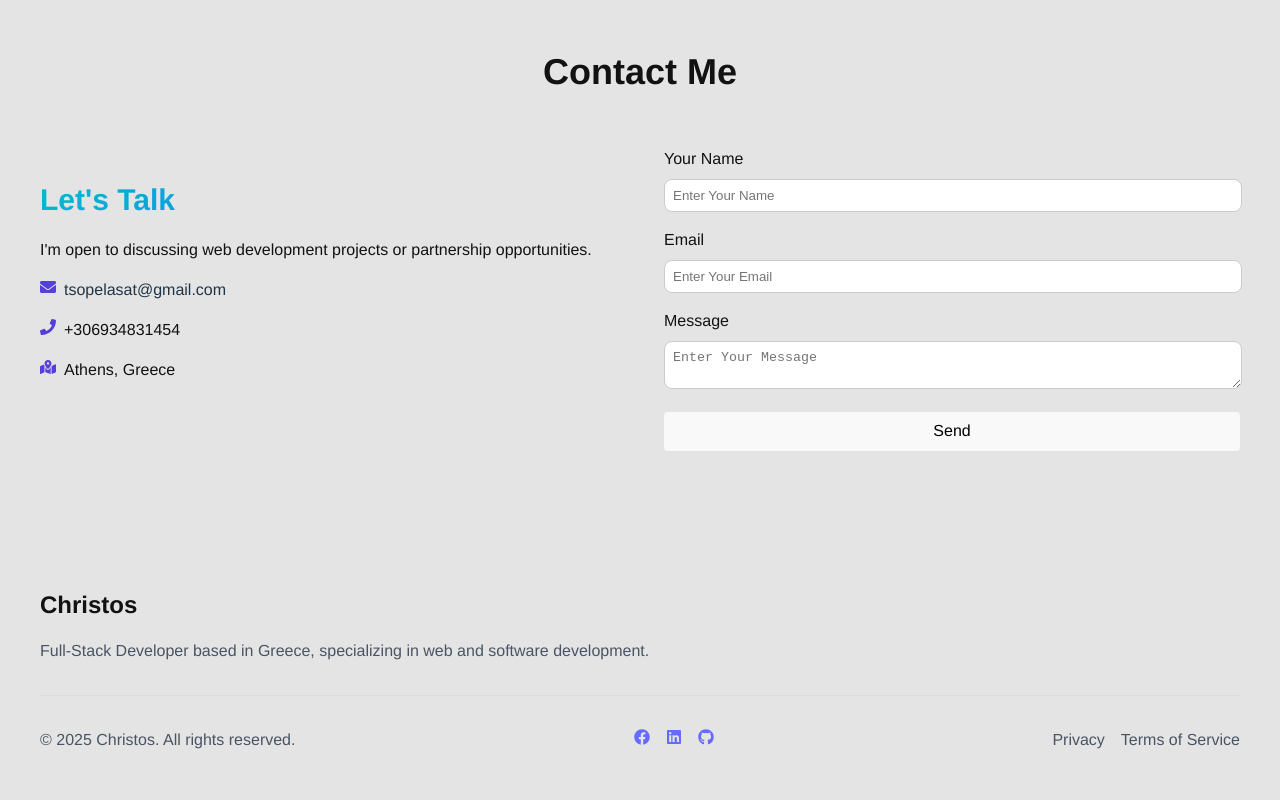
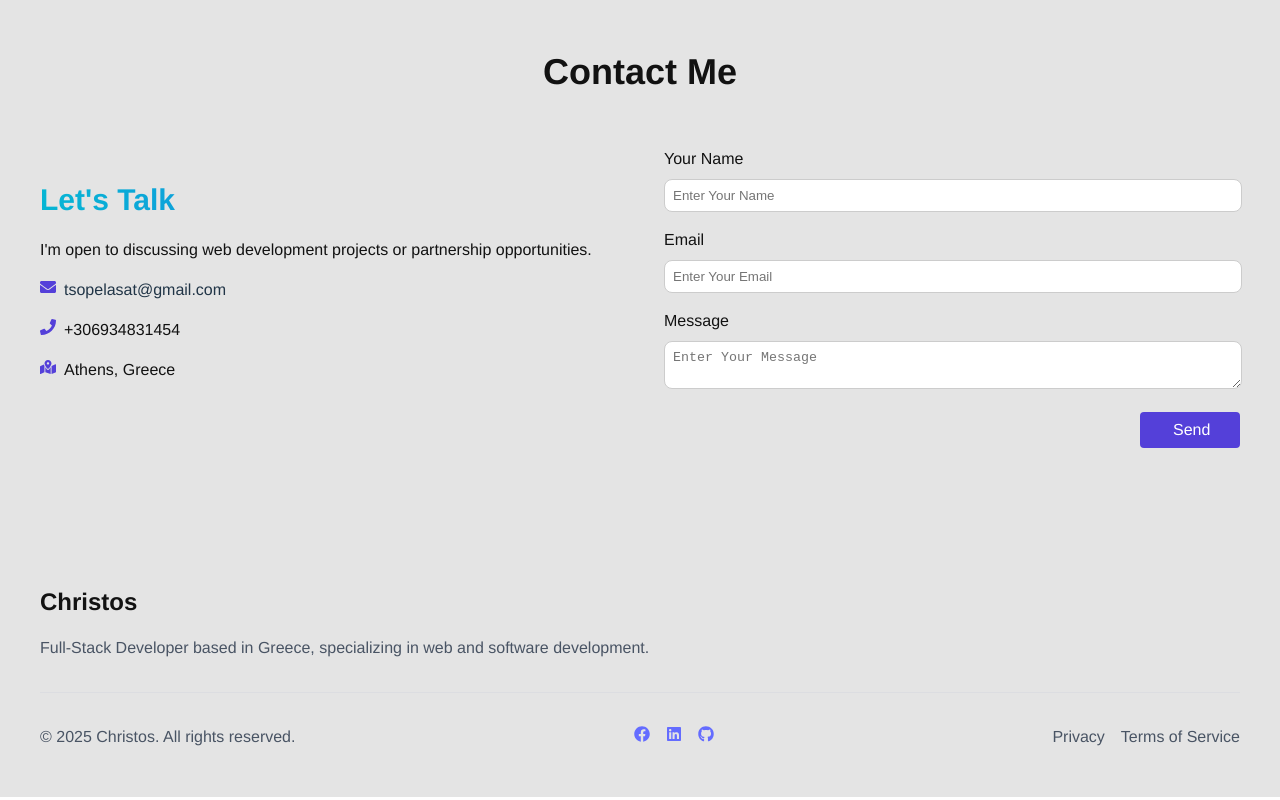
Before and after one commit to christsop/personal-portfolio, a React (Vite) app: page / in a window 1280 px wide. Shown: the part 2354-3154 px from the top of the page. Built offline with nearby package versions, Linux system fonts and the light colour scheme.

Commit message:
fix form send button wrong classname

```diff
--- a/src/components/Contact/Contact.jsx
+++ b/src/components/Contact/Contact.jsx
@@ -115,7 +115,7 @@
                                         required
                                     />
                                 </div>
-                                <button type="submit" className="form-submit-btn">
+                                <button type="submit" className="send-button">
                                     {t("contact.form.send")}
                                 </button>
                             </form>
```
